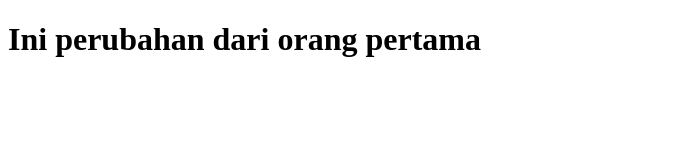
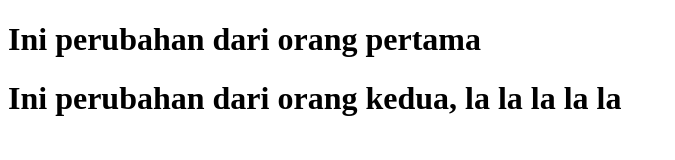
Before and after one commit to SkyLight122/testing-git, a plain HTML site: page index.html in a window 1280 px wide. Shown: the whole page, without its empty margins (0-675 px from the left). Drawn offline with Linux system fonts and the light colour scheme.

Commit message:
second person

```diff
--- a/index.html
+++ b/index.html
@@ -7,5 +7,6 @@
 </head>
 <body>
     <h1>Ini perubahan dari orang pertama</h1>
+    <h1>Ini perubahan dari orang kedua, la la la la la</h1>
 </body>
 </html>
```
